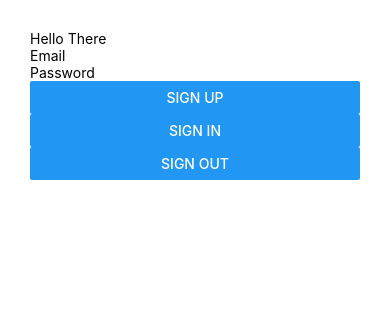
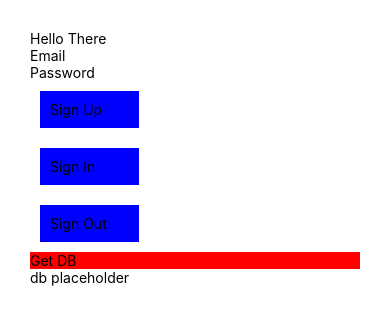
Before and after one commit to naturalfool/stack-test, a React Native app: screen / in a window 390 px wide. Shown: the top 322 px of the page. Built offline with nearby package versions, Linux system fonts and the light colour scheme.

Commit message:
db working

```diff
--- a/App.js
+++ b/App.js
@@ -2,16 +2,15 @@ import { StatusBar } from "expo-status-bar";
 import { StyleSheet, Text, View } from "react-native";
 import Login from "./components/Login";
 import firebase from "./firebaseApp"; // Import your Firebase configuration
+import GetDb from "./components/GetDb";
 
-import db from "./db";
-
-console.log(db);
 export default function App() {
   return (
     <View style={styles.container}>
       <Text>Hello There</Text>
       <StatusBar style="auto" />
       <Login></Login>
+      <GetDb></GetDb>
     </View>
   );
 }
--- /dev/null
+++ b/components/GetDb.jsx
@@ -0,0 +1,35 @@
+import { Pressable, View, Text, StyleSheet } from "react-native";
+import { useState } from "react";
+import { ref, set, onValue } from "firebase/database";
+
+import db from "../db";
+
+const GetDb = () => {
+  const [info, setInfo] = useState("db placeholder");
+
+  const handlePress = () => {
+    const usersInfo = ref(db, "users/jonnywb");
+
+    onValue(usersInfo, (snapshot) => {
+      const data = snapshot.val();
+      setInfo(data);
+    });
+  };
+  return (
+    <View>
+      <Pressable onPress={handlePress} style={styles.button}>
+        <Text>Get DB</Text>
+      </Pressable>
+
+      <Text>{info}</Text>
+    </View>
+  );
+};
+
+export default GetDb;
+
+const styles = StyleSheet.create({
+  button: {
+    backgroundColor: "red",
+  },
+});
--- a/components/Login.jsx
+++ b/components/Login.jsx
@@ -1,5 +1,5 @@
 import React, { useState } from "react";
-import { View, TextInput, Button } from "react-native";
+import { View, TextInput, Pressable, Text, StyleSheet } from "react-native";
 import firebase from "../firebaseApp";
 import { getAuth, createUserWithEmailAndPassword, signInWithEmailAndPassword, signOut } from "firebase/auth";
 
@@ -27,7 +27,7 @@ const Login = () => {
 
   const handleSignOut = async () => {
     try {
-      await signOut();
+      await signOut(auth);
     } catch (error) {
       console.error(error.message);
     }
@@ -37,11 +37,27 @@ const Login = () => {
     <View>
       <TextInput placeholder="Email" onChangeText={setEmail} value={email} />
       <TextInput placeholder="Password" secureTextEntry onChangeText={setPassword} value={password} />
-      <Button title="Sign Up" onPress={handleSignUp} />
-      <Button title="Sign In" onPress={handleSignIn} />
-      <Button title="Sign Out" onPress={handleSignOut} />
+      <Pressable onPress={handleSignUp} style={style.button}>
+        <Text>Sign Up</Text>
+      </Pressable>
+      <Pressable onPress={handleSignIn} style={style.button}>
+        <Text>Sign In</Text>
+      </Pressable>
+      <Pressable onPress={handleSignOut} style={style.button}>
+        <Text>Sign Out</Text>
+      </Pressable>
     </View>
   );
 };
 
 export default Login;
+
+const style = StyleSheet.create({
+  button: {
+    backgroundColor: "blue",
+    padding: 10,
+    width: "30%",
+    margin: 10,
+    color: "#ffffff",
+  },
+});
```
